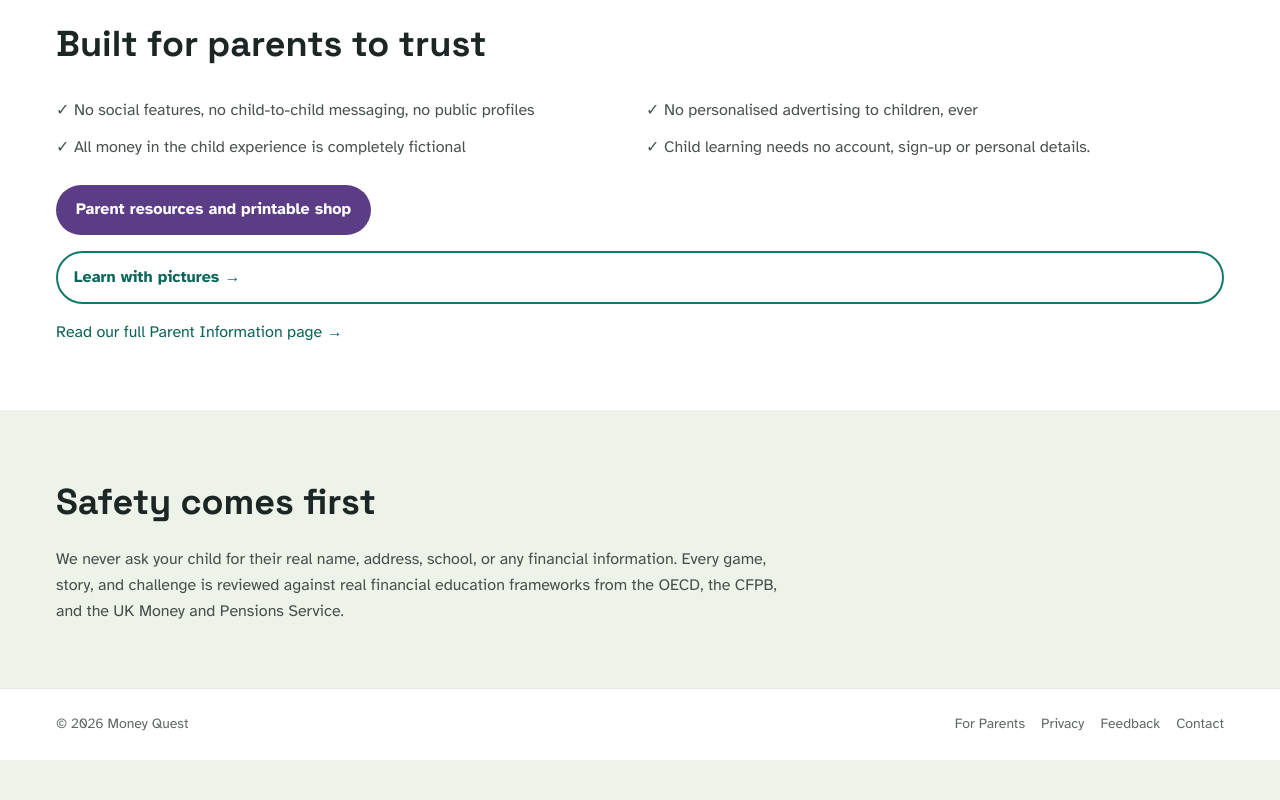
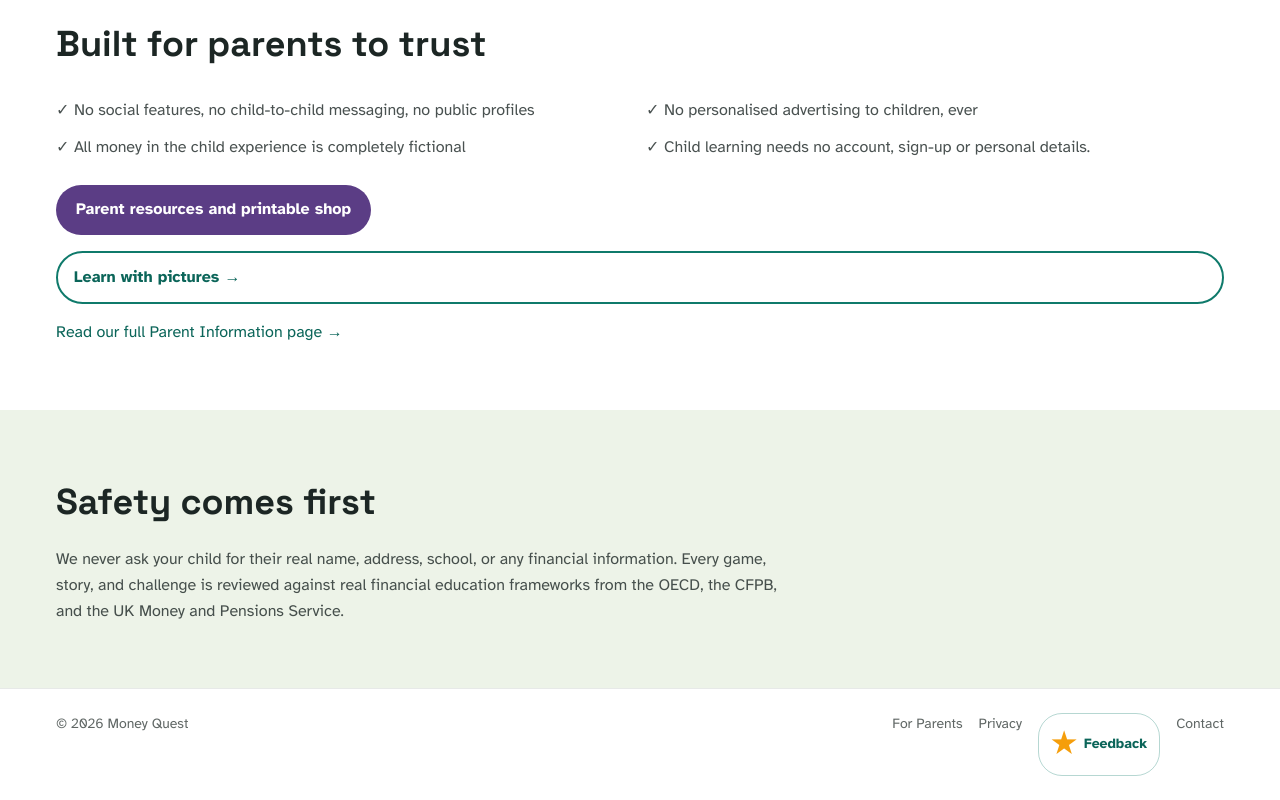
Before and after one commit to laviniamoraru28-creator/money-quest, a Next.js app: page /en in a window 1280 px wide. Shown: the part 2888-3688 px from the top of the page. Before the commit the page ends 3648 px from the top, so only its background shows below. Built offline with nearby package versions, Linux system fonts and the light colour scheme; no server answers.

Commit message:
fix(home): feature reviews link with visible star in homepage footer

```diff
--- a/src/app/[locale]/page.tsx
+++ b/src/app/[locale]/page.tsx
@@ -183,7 +183,7 @@ export default async function LandingPage({ params }: { params: Promise<{ locale
           <div className="flex flex-wrap gap-sm">
             <Link href="/parent-info" className="hover:text-teal-text">{t("nav.forParents")}</Link>
             <Link href="/privacy" className="hover:text-teal-text">{t("footer.privacy")}</Link>
-            <Link href="/feedback" className="hover:text-teal-text">{t("footer.feedback")}</Link>
+            <Link href="/feedback" className="inline-flex min-h-11 items-center gap-2 rounded-lg border border-teal/30 px-3 py-2 font-semibold text-teal-text hover:bg-teal/5"><span aria-hidden="true" className="text-xl text-amber-500">★</span>{t("footer.feedback")}</Link>
             <Link href="/contact" className="hover:text-teal-text">{t("footer.contact")}</Link>
           </div>
         </div>
```
